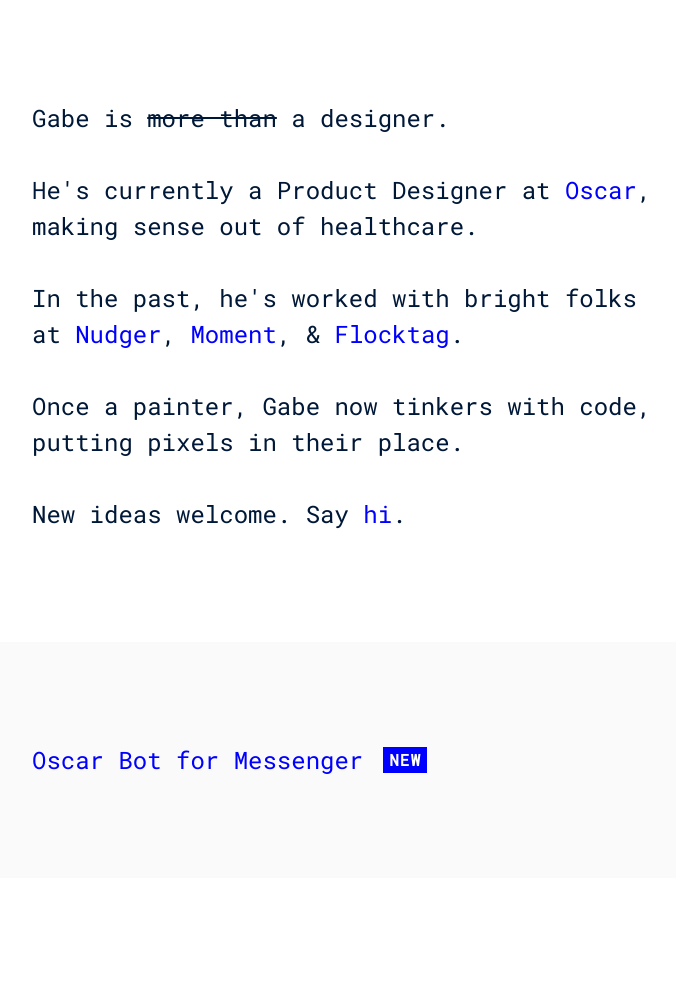
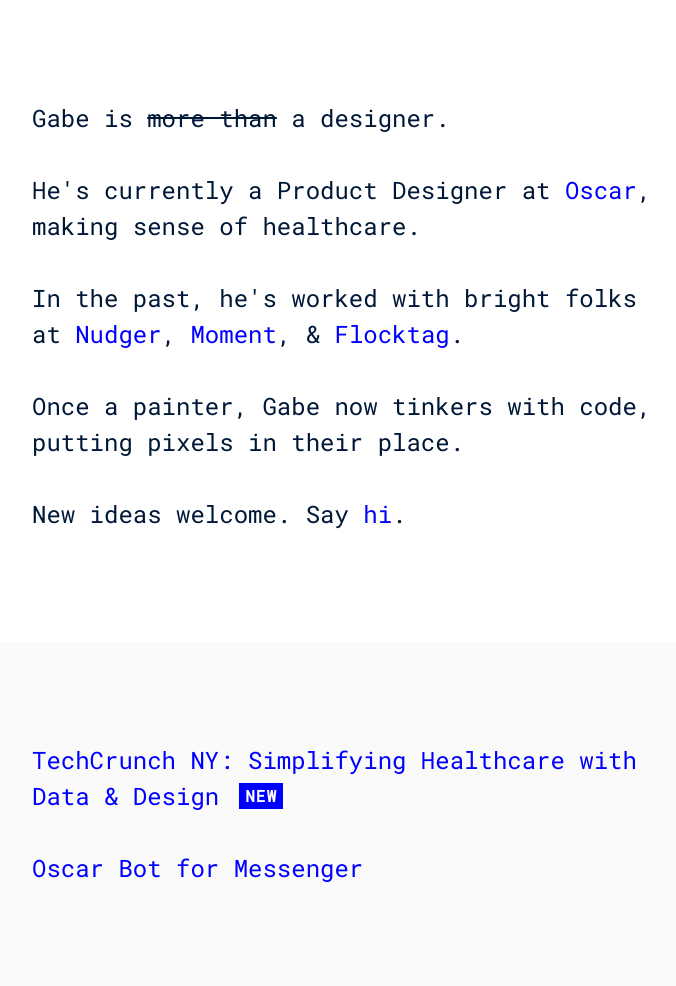
Before and after one commit to gschindler/gschindler.github.io, a plain HTML site: page index.html in a window 1280 px wide. Shown: the whole page, without its empty margins (298-974 px from the left). Before the commit the page ends 878 px from the top, so only its background shows below. Drawn offline with Linux system fonts and the light colour scheme.

Commit message:
added techcrunch disrupt link

```diff
--- a/index.html
+++ b/index.html
@@ -2,7 +2,7 @@
 
   <head>
     <meta charset="UTF-8">
-    <meta name="description" content="Gabe is a designer. He's currently at Oscar, previously at Nudger, Moment, and Flocktag."/>
+    <meta name="description" content="Gabe is a designer. He's currently a Product Designer at Oscar. Previously at Nudger, Moment, and Flocktag."/>
     <meta name="keywords" content="Design, Oscar, Gabe, Schindler, Nudger, Moment, Flocktag" />
     <meta name="author" content="Gabe Schindler" />
     <title>Gabe Schindler</title>
@@ -23,13 +23,13 @@
   </head>
 
   <body>
-
     <div class="center">
+      <div class="interior">
         <p>
           Gabe is <span class="strike">more than</span> a designer.
         </p>
         <p>
-        He's currently a Product Designer at <a href="https://www.hioscar.com/" target="_blank">Oscar</a>, making sense out of healthcare.
+          He's currently a Product Designer at <a href="https://www.hioscar.com/" target="_blank">Oscar</a>, making sense of healthcare.
         </p>
         <p>
           In the past, he's worked with bright folks at
@@ -44,12 +44,15 @@
           New ideas welcome. Say <a href="mailto:gabeschindler@gmail.com?Subject=Gabe%20<>%20New%20Friend" target="_top">hi</a>.
         </p>
       </div>
+    </div>
     <div class="footer">
-      <div class="footer-center">
-        <a href="https://www.producthunt.com/posts/oscar-bot-for-messenger" target="_blank">
-          Oscar Bot for Messenger<div class="new">NEW</div>
+      <a class="footer-link" href="https://twitter.com/TechCrunch/status/864186075580739584" target="_blank">
+        TechCrunch NY: Simplifying Healthcare with Data & Design<div class="new">NEW</div>
       </a>
-    </footer>
+      <a class="footer-link" href="https://www.producthunt.com/posts/oscar-bot-for-messenger" target="_blank">
+        Oscar Bot for Messenger
+      </a>
+    </div>
   </body>
 
 </html>
--- a/style.css
+++ b/style.css
@@ -1,5 +1,5 @@
 html, body {
-  background: white;
+  background: #FAFAFA;
   color: #001837;
   font-size: 24px;
   font-family: 'Roboto Mono', monospace;
@@ -10,9 +10,14 @@ html, body {
 }
 
 .center {
+  background: white;
+  padding: 100px 0 74px 0;
+}
+
+.interior {
+  width: 620px;
   margin:0 auto;
-  padding: 100px 0 74px 0;
-  width: 620px;
+  background: white;
 }
 
 a {
@@ -48,35 +53,37 @@ p {
 
 .footer {
   background: #FAFAFA;
+  margin: 0 auto;
+  padding: 100px 0 100px 0;
+  width: 620px;
 }
 
-.footer-center {
-  margin:0 auto;
-  padding: 100px 0 100px 0;
-  width: 620px;
+a.footer-link:first-child {
+  display: block;
+  padding-bottom: 36px;
 }
 
 @media only screen and (max-width: 720px), /*620 + 60px*/
 only screen and (min-device-width : 320px) and (max-device-width : 720px) and (orientation : portrait),
 only screen and (min-device-width : 320px) and (max-device-width : 720px) and (orientation : landscape) {
 
-  .center, .footer-center {
+  .center {
     padding: 50px 0 14px;
+  }
+
+  .interior {
+    padding: 0;
     width: -webkit-calc(100% - 100px);
     width: -moz-calc(100% - 100px);
     width: -o-calc(100% - 100px);
     width: -ms-calc(100% - 100px);
   }
 
-  .footer-center {
-    padding: 50px 0;
+  .footer {
+    padding: 50px 0 50px;
     width: -webkit-calc(100% - 100px);
     width: -moz-calc(100% - 100px);
     width: -o-calc(100% - 100px);
     width: -ms-calc(100% - 100px);
   }
 }
-
-/** {
-  box-shadow: inset 0 0 1px red;
-}*/
```
Lines whose indentation alone changed are shown as unchanged.
